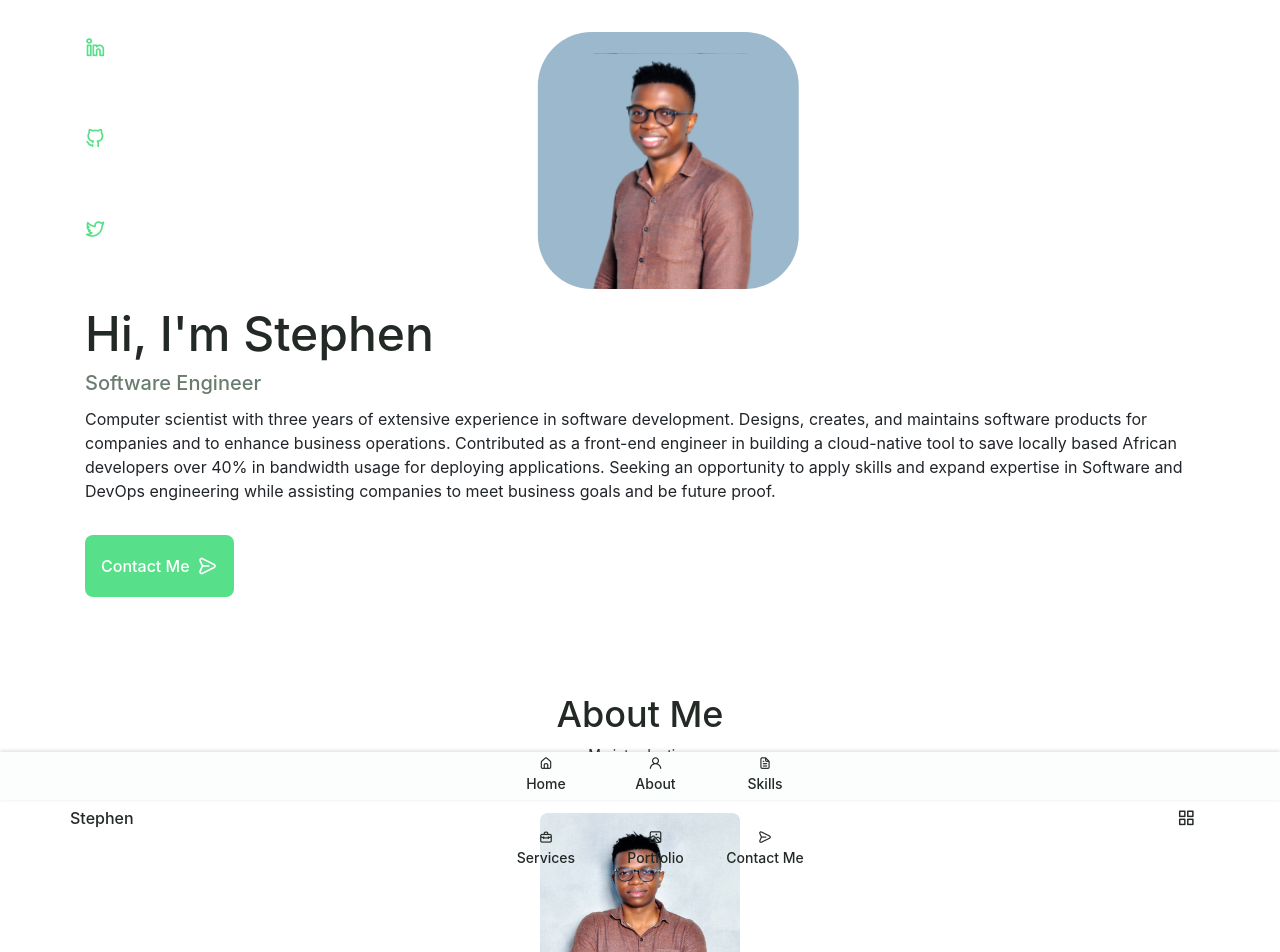
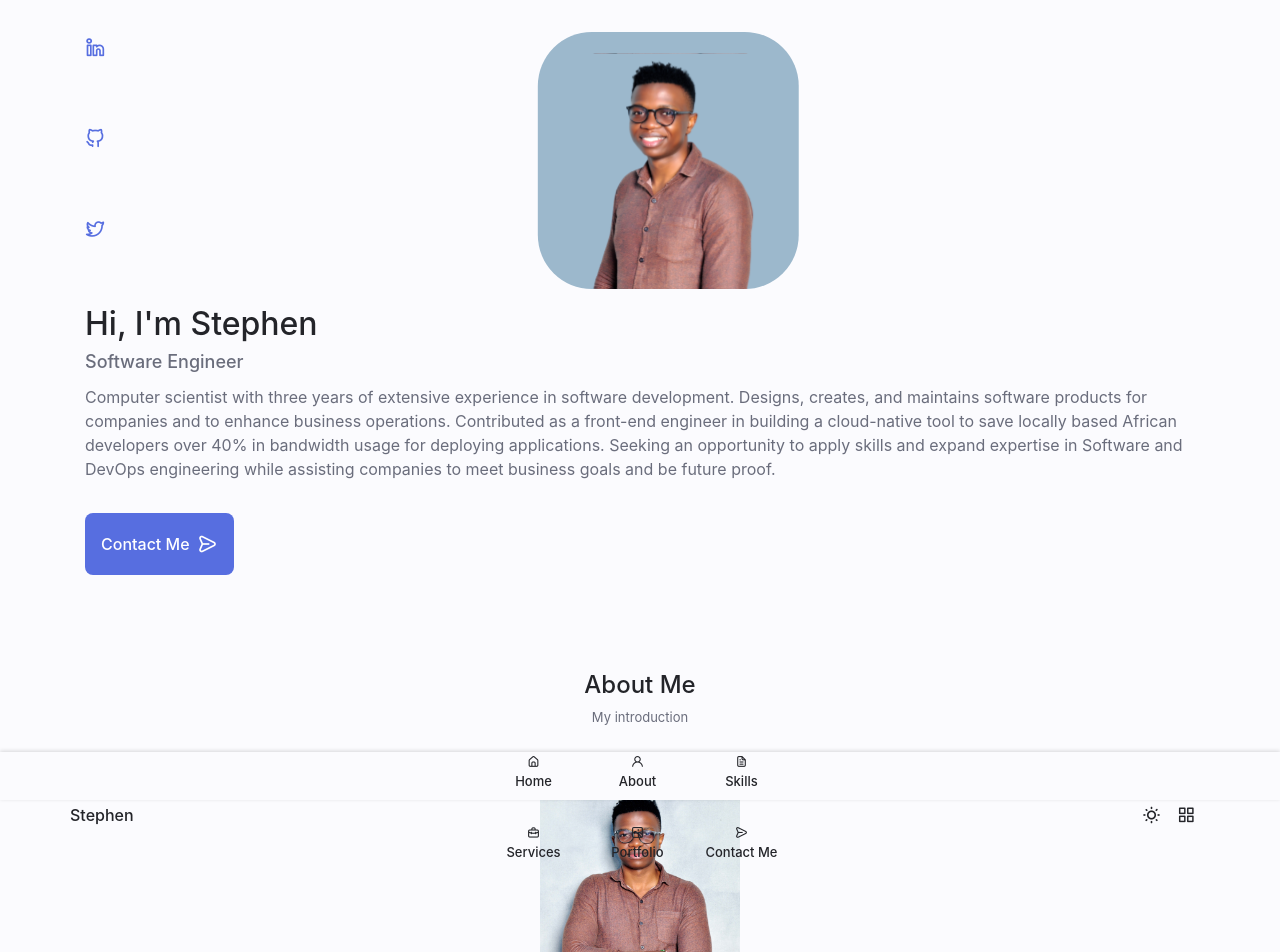
Before and after one commit to StephenAraka/portfolio, a React (Create React App) app: page / in a window 1280 px wide. Shown: the top 952 px of the page. Built offline with nearby package versions, Linux system fonts and the light colour scheme; some icons are missing.

Commit message:
add dark mode

```diff
--- a/src/App.js
+++ b/src/App.js
@@ -7,6 +7,7 @@ import ScrollToTop from './components/ScrollUp';
 
 function App() {
   const [y, setY] = useState(window.scrollY);
+  const [isDarkTheme, setIsDarkTheme] = useState(false)
 
   useEffect(() => {
     window.addEventListener("scroll", (e) => setY(window.scrollY));
@@ -15,13 +16,14 @@ function App() {
       window.removeEventListener("scroll", (e) => setY(window.scrollY));
     };
   }, [y]);
+
   return (
-    <>
-      <Header />
+    <div className={`wrapper ${isDarkTheme && 'dark-theme'}`}>
+      <Header isDark={isDarkTheme} changeTheme={() => setIsDarkTheme(!isDarkTheme)} />
       <Main />
       <Footer />
       {y >= 560 && <ScrollToTop />}
-    </>
+    </div>
   );
 }
 
--- a/src/components/Header/index.jsx
+++ b/src/components/Header/index.jsx
@@ -1,7 +1,7 @@
 import React, { useState, useEffect } from 'react';
 import { Link } from 'react-router-dom';
 
-const Header = () => {
+const Header = ({ isDark, changeTheme }) => {
   const [showMenu, setShowMenu] = useState(false);
 
   return (
@@ -54,6 +54,8 @@ const Header = () => {
 
         {!showMenu && (
           <div className="nav__btns">
+            <i onClick={changeTheme} className={`uil ${isDark ? 'uil-moon' : 'uil-sun'} change-theme`} id="theme-button"></i>
+
             <div
               className="nav__toggle"
               id="nav-toggle"
--- a/src/index.css
+++ b/src/index.css
@@ -2,12 +2,13 @@
 @import url("https://fonts.googleapis.com/css2?family=Poppins:wght@400;500;600&display=swap");
 
 /*==================== VARIABLES CSS ====================*/
-:root {
+
+.wrapper {
   --header-height: 3rem;
 
   /*========== Colors ==========*/
   /* Change favorite color */
-  --hue-color: 142;
+  --hue-color: 230;
   /*Purple 250 - Green 142 - Blue 230 - Pink 340*/
 
   /* HSL color mode */
@@ -57,6 +58,21 @@
   --z-modal: 1000;
 }
 
+.wrapper.blue {
+  --hue-color: 230;
+}
+
+.wrapper.purple {
+  --hue-color: 250;
+}
+
+.wrapper.pink {
+  --hue-color: 340;
+}
+
+
+/*Purple 250 - Green 142 - Blue 230 - Pink 340*/
+
 /* Font size for large devices */
 @media screen and (min-width: 968px) {
   :root {
@@ -71,9 +87,32 @@
 }
 
 /*========== Variables Dark theme ==========*/
-
+.wrapper.dark-theme {
+  /* HSL color mode */
+  --first-color-second: hsl(var(--hue-color), 30%, 8%);
+  --title-color: hsl(var(--hue-color), 8%, 95%);
+  --text-color: hsl(var(--hue-color), 8%, 75%);
+  --input-color: hsl(var(--hue-color), 29%, 16%);
+  --body-color: hsl(var(--hue-color), 28%, 12%);
+  --container-color: hsl(var(--hue-color), 29%, 16%);
+}
 
 /*========== Button Dark/Light ==========*/
+.nav__btns {
+  display: flex;
+  align-items: center;
+}
+
+.change-theme {
+  font-size: 1.25rem;
+  color: var(--title-color);
+  margin-right: var(--mb-1);
+  cursor: pointer;
+}
+
+.change-theme:hover {
+  color: var(--first-color);
+}
 
 
 /*==================== BASE ====================*/
@@ -116,6 +155,8 @@ img {
 /*==================== REUSABLE CSS CLASSES ====================*/
 .section {
   padding: 2rem 0 4rem;
+  background-color: var(--body-color);
+  color: var(--text-color) !important;
 }
 
 .section__title {
@@ -862,6 +903,7 @@ img {
 /*==================== FOOTER ====================*/
 .footer {
   padding-top: 2rem;
+  background-color: var(--body-color);
 }
 
 .footer__container {
```
